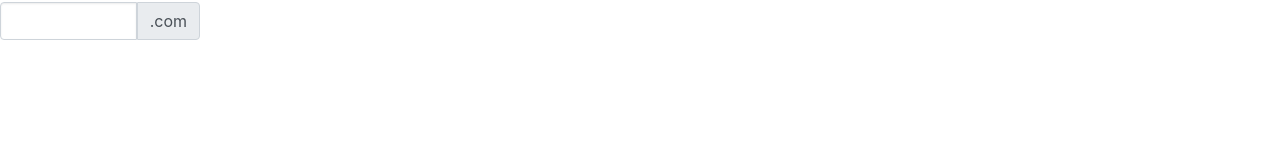
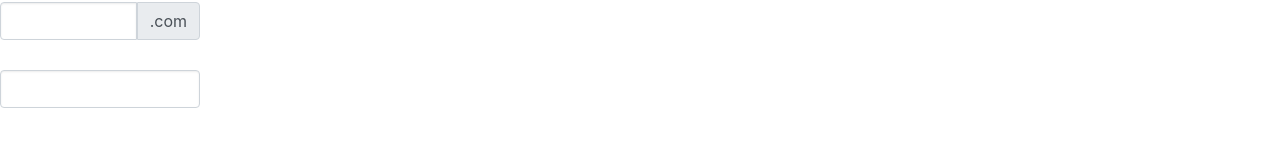
Before and after one commit to jiankang-wang/react-typescript-test, a React (Create React App) app: page / in a window 1280 px wide. Shown: the part 538-684 px from the top of the page. Built offline with nearby package versions, Linux system fonts and the light colour scheme.

Commit message:
feat: Autocomplete

```diff
--- a/src/App.tsx
+++ b/src/App.tsx
@@ -5,12 +5,23 @@ import Menu from './components/Menu/menu'
 import MenuItem from './components/Menu/menuItem'
 import SubMeu from './components/Menu/subMenu'
 import Input from './components/Input'
+import AutoComplete from './components/AutoComplete'
 
 function App() {
   const [value, setValue] = useState('')
   useEffect(() => {
     console.log(value)
   }, [value])
+
+  const handlerFetch = (query: string) => {
+    let data = ['agc', 'ssk', 'yun', 'qyui', 'jsbjwjl', 'sussjslb', 'bshsi', 'chauya', 'euossh']
+    return data.filter(item => item.includes(query)) || []
+  }
+
+  const handlerSelect = (item: string) => {
+    console.log(item)
+  }
+
   return (
     <div className="App">
       <header className="App-header">
@@ -101,6 +112,15 @@ function App() {
           }}
         />
       </div>
+      <div>
+      <AutoComplete
+        style={{
+          width: '200px'
+        }}
+        onSelect={handlerSelect}
+        fetchSuggessions={handlerFetch}
+      />
+      </div>
     </div>
   )
 }
--- /dev/null
+++ b/src/components/AutoComplete/index.tsx
@@ -0,0 +1,87 @@
+import React, { useState, FC, InputHTMLAttributes, ReactElement, ChangeEvent } from 'react'
+import Input from '../Input'
+import { IconProp } from '@fortawesome/fontawesome-svg-core'
+
+// 编码遵循的原则
+//(MVP) Minimize viable products 最小化可行产品
+
+type InputSize = 'lg' | 'sm'
+interface InputProps extends Omit<InputHTMLAttributes<HTMLElement>, 'size' > {
+  disabled?: boolean;
+  size?: InputSize;
+  icon?: IconProp;
+  prepend?: string | ReactElement;
+  append?: string | ReactElement;
+  ChangeEvent?: (e: ChangeEvent<HTMLInputElement>) => void;
+}
+
+interface AutoCompleteProps extends Omit<InputProps, 'onSelect'> {
+  fetchSuggessions: (str: string) => string[];
+  onSelect?: (item: string) => void;
+}
+
+const AutoComplete: FC<AutoCompleteProps> = props => {
+  // 1: 拿到props
+    const {
+      fetchSuggessions,
+      onSelect,
+      value,
+      ...restProps
+    } = props
+    // state 的值
+    // 1: 初始化值
+    const [inputValue, setInputValue] = useState(value)
+    // 2: 根据初始值获取相关联的值
+    const [suggestions, SetSuggestions] = useState<string []>([])
+    const handlerChange = (e: ChangeEvent<HTMLInputElement>) => {
+      const value = e.target.value.trim()
+      setInputValue(value)
+      if(value) {
+        const result = fetchSuggessions(value)
+        SetSuggestions(result)
+      } else {
+        SetSuggestions([])
+      }
+    }
+
+    const handlerSelect = (item: string) => {
+      setInputValue(item)
+      SetSuggestions([])
+      if (onSelect) {
+        onSelect(item)
+      }
+    }
+    const generateDropdown = () => {
+      return (
+        <ul>
+          {
+            suggestions.map((item, index) => {
+              return (
+                <li
+                  key={index}
+                  onClick={() => handlerSelect(item)}
+                >
+                  { item }
+                </li>
+              )
+            })
+          }
+        </ul>
+      )
+    }
+
+  return (
+    <div className="viking-auto-complete">
+      <Input
+        value={inputValue}
+        onChange={() => handlerChange}
+        {...restProps}
+      />
+      {
+        generateDropdown()
+      }
+    </div>
+  )
+}
+
+export default AutoComplete
```
